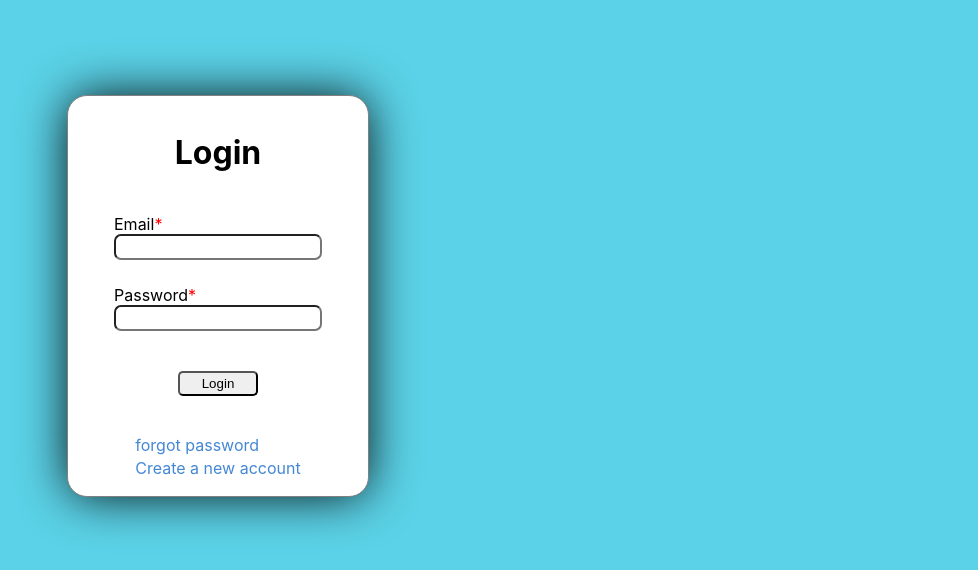
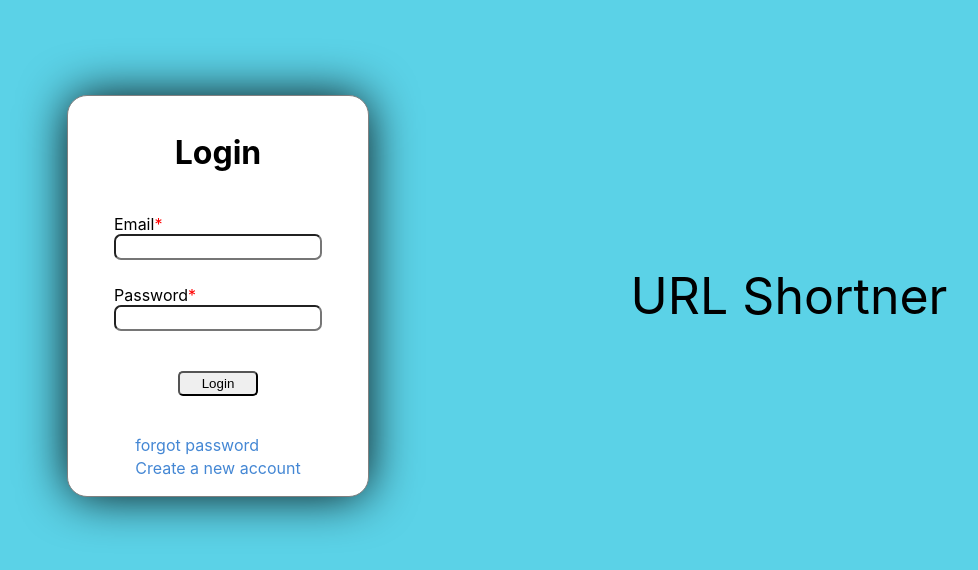
Before and after one commit to nandhamk98/url-shortner-frontend, a React (Create React App) app: page / in a window 1280 px wide. Shown: the part 104-674 px from the top of the page, without its empty margins (33-1011 px from the left). Built offline with nearby package versions, Linux system fonts and the light colour scheme.

Commit message:
updated css

```diff
--- /dev/null
+++ b/src/Components/Animation/AppTitle.js
@@ -0,0 +1,3 @@
+export function AppTitle() {
+  return <div className="app-title">URL Shortner</div>;
+}
--- a/src/Components/User/LoginPage.js
+++ b/src/Components/User/LoginPage.js
@@ -4,6 +4,7 @@ import { useHistory } from "react-router-dom";
 import { api } from "../../utils/Api";
 import { connect } from "react-redux";
 import { setUserName, setIsLoggedIn } from "../../store/Actions";
+import { AppTitle } from "../Animation/AppTitle";
 
 function LoginPage(props) {
   const history = useHistory();
@@ -109,6 +110,7 @@ function LoginPage(props) {
           </p>
         </div>
       </div>
+      <AppTitle />
     </div>
   );
 }
--- a/src/Components/User/SignUpPage.js
+++ b/src/Components/User/SignUpPage.js
@@ -2,6 +2,7 @@ import "./user.css";
 import { useState } from "react";
 import { useHistory } from "react-router-dom";
 import { api } from "../../utils/Api";
+import { AppTitle } from "../Animation/AppTitle";
 
 export function SignUpPage() {
   const [firstname, setFirstName] = useState("");
@@ -121,6 +122,7 @@ export function SignUpPage() {
           </button>
         </div>
       </div>
+      <AppTitle />
     </div>
   );
 }
--- a/src/Components/User/user.css
+++ b/src/Components/User/user.css
@@ -112,3 +112,8 @@ input {
 .generateRandomString {
   margin-left: 5px;
 }
+
+.app-title {
+  font-size: 50px;
+  width: 50vw;
+}
```
